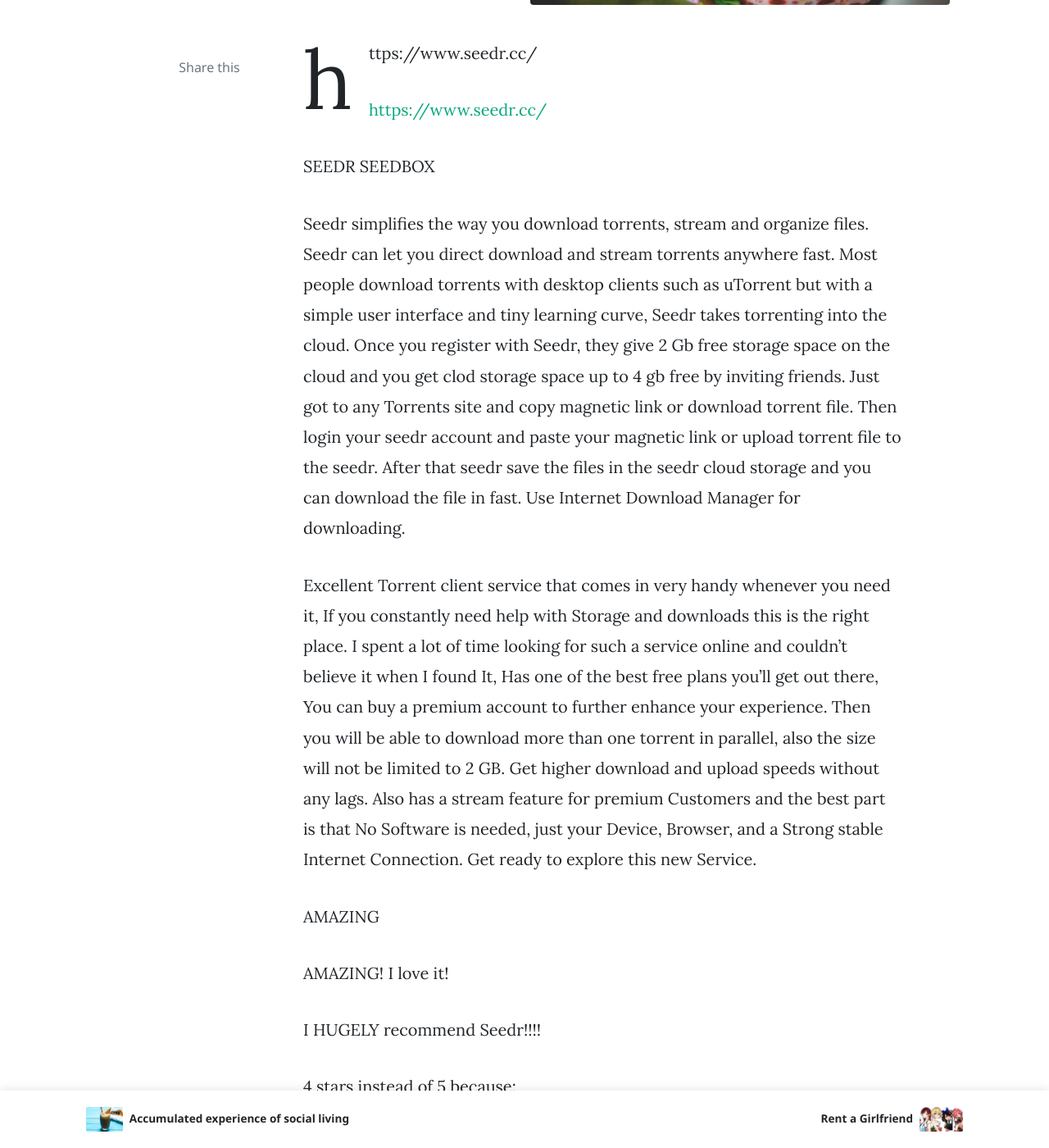
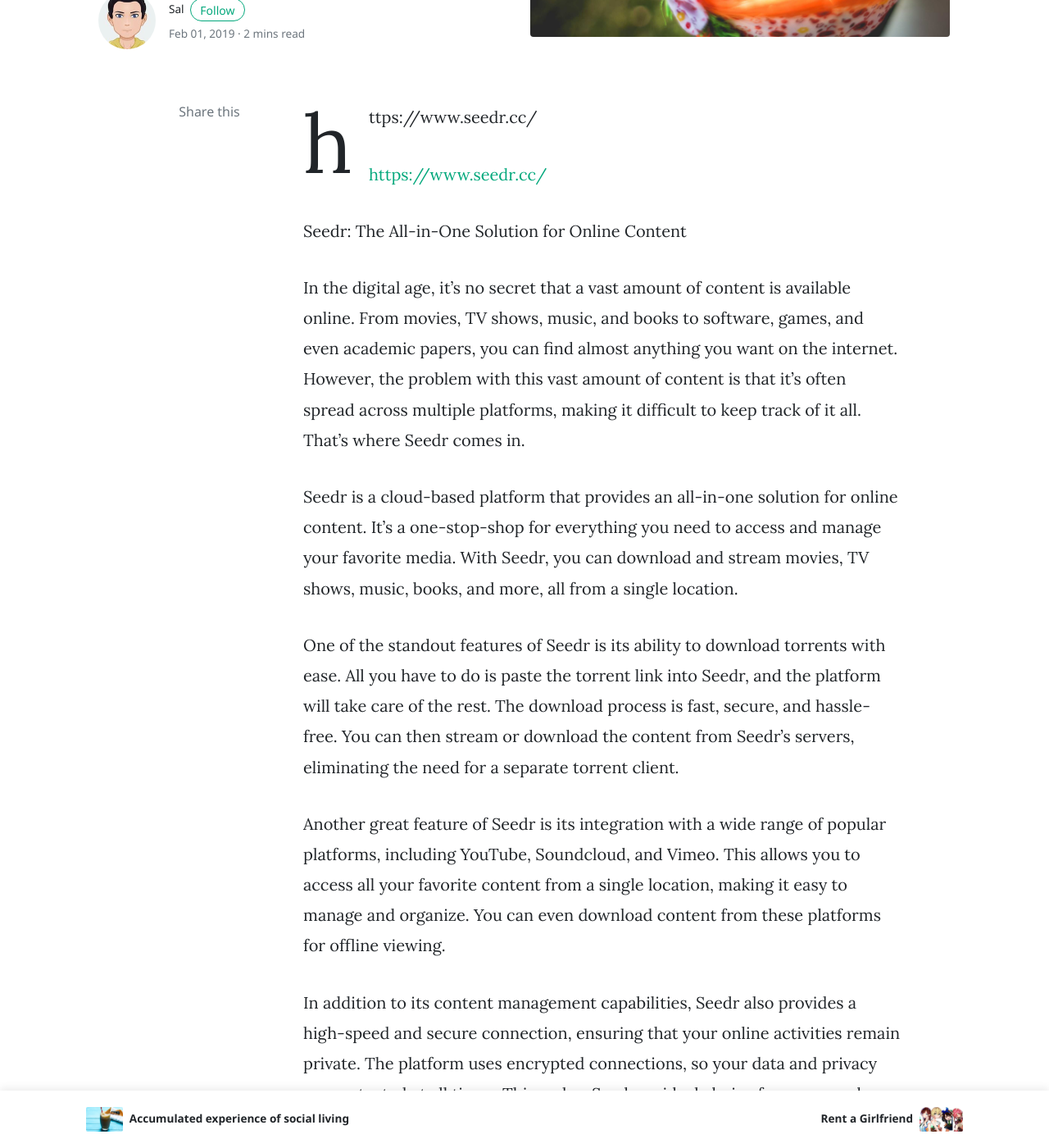
Before and after one commit to kotobuki09/kngo, a Jekyll site: the page built from _posts/2019-02-01-education.md, in a window 1280 px wide and 1400 px high, scrolled down 435 px. Shown: the whole window at 82% size. Built offline with Jekyll 4.4.1, drawn with Linux system fonts in a browser that asks for light colours; nearby versions of some CDN libraries; comment, search, counter and statistics services are not loaded; some of the changed text lies outside the part shown.

Commit message:
Update 2019-02-01-education.md

```diff
--- a/_posts/2019-02-01-education.md
+++ b/_posts/2019-02-01-education.md
@@ -1,6 +1,6 @@
 ---
 layout: post
-title:  "Seedr - Education and Useful tools"
+title:  "Seedr: The All-in-One Solution for Online Content - EDUCATION"
 categories: [ Jekyll, tutorial ]
 image: assets/images/3.jpg
 ---
@@ -10,23 +10,18 @@
 
 [jekyll-docs]: https://www.seedr.cc/
 
-SEEDR SEEDBOX
+Seedr: The All-in-One Solution for Online Content
 
-Seedr simplifies the way you download torrents, stream and organize files. Seedr can let you direct download and stream torrents anywhere fast. Most people download torrents with desktop clients such as uTorrent but with a simple user interface and tiny learning curve, Seedr takes torrenting into the cloud. Once you register with Seedr, they give 2 Gb free storage space on the cloud and you get clod storage space up to 4 gb free by inviting friends. Just got to any Torrents site and copy magnetic link or download torrent file. Then login your seedr account and paste your magnetic link or upload torrent file to the seedr. After that seedr save the files in the seedr cloud storage and you can download the file in fast. Use Internet Download Manager for downloading.
+In the digital age, it’s no secret that a vast amount of content is available online. From movies, TV shows, music, and books to software, games, and even academic papers, you can find almost anything you want on the internet. However, the problem with this vast amount of content is that it’s often spread across multiple platforms, making it difficult to keep track of it all. That’s where Seedr comes in.
 
+Seedr is a cloud-based platform that provides an all-in-one solution for online content. It’s a one-stop-shop for everything you need to access and manage your favorite media. With Seedr, you can download and stream movies, TV shows, music, books, and more, all from a single location.
 
+One of the standout features of Seedr is its ability to download torrents with ease. All you have to do is paste the torrent link into Seedr, and the platform will take care of the rest. The download process is fast, secure, and hassle-free. You can then stream or download the content from Seedr’s servers, eliminating the need for a separate torrent client.
 
+Another great feature of Seedr is its integration with a wide range of popular platforms, including YouTube, Soundcloud, and Vimeo. This allows you to access all your favorite content from a single location, making it easy to manage and organize. You can even download content from these platforms for offline viewing.
 
-Excellent Torrent client service that comes in very handy whenever you need it, If you constantly need help with Storage and downloads this is the right place. I spent a lot of time looking for such a service online and couldn't believe it when I found It, Has one of the best free plans you'll get out there, You can buy a premium account to further enhance your experience. Then you will be able to download more than one torrent in parallel, also the size will not be limited to 2 GB. Get higher download and upload speeds without any lags. Also has a stream feature for premium Customers and the best part is that No Software is needed, just your Device, Browser, and a Strong stable Internet Connection. Get ready to explore this new Service.
+In addition to its content management capabilities, Seedr also provides a high-speed and secure connection, ensuring that your online activities remain private. The platform uses encrypted connections, so your data and privacy are protected at all times. This makes Seedr an ideal choice for anyone who values their online privacy.
 
-AMAZING
+Seedr also offers a range of premium plans, providing access to even more features and faster speeds. With the premium plans, you can enjoy unlimited download speeds, a larger storage capacity, and even access to exclusive content.
 
-AMAZING! I love it!
-
-I HUGELY recommend Seedr!!!!
-
-4 stars instead of 5 because:
-- video files can have multiple languages. However, the dedicated video player doesn't allow us to switch from a language to another.
-- the mobile version of their website isn't that convenient for adding subtitles.
-
-HOWEVER, these are just small things. The rest of the production works just fine. And the speed is incredibly high!!!
+In conclusion, Seedr is an all-in-one solution for online content, offering an easy way to access, download, and stream all your favorite media. With its fast download speeds, secure connections, and integration with popular platforms, Seedr is the perfect choice for anyone looking to manage their online content in one place.
```
